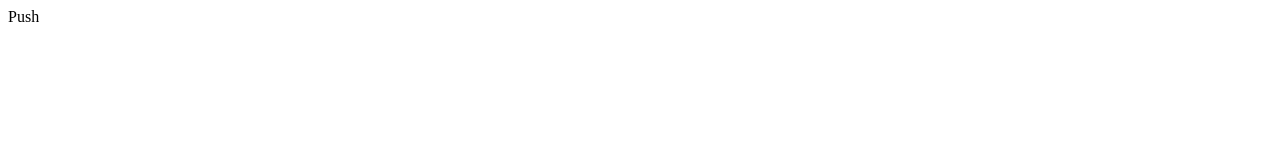
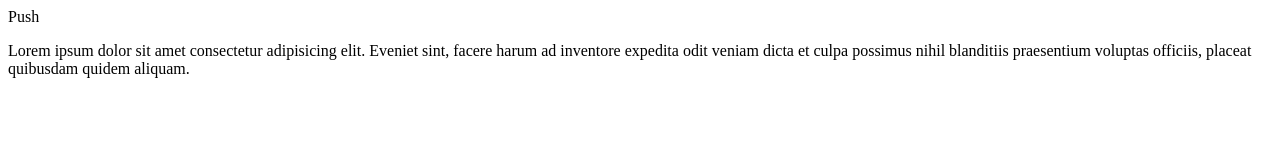
Before and after one commit to tim003/learn-git, a plain HTML site: page index.html in a window 1280 px wide. Drawn offline with Linux system fonts and the light colour scheme.

Commit message:
add paragraph in index

```diff
--- a/index.html
+++ b/index.html
@@ -7,5 +7,6 @@
 </head>
 <body>
     Push
+    <p>Lorem ipsum dolor sit amet consectetur adipisicing elit. Eveniet sint, facere harum ad inventore expedita odit veniam dicta et culpa possimus nihil blanditiis praesentium voluptas officiis, placeat quibusdam quidem aliquam.</p>
 </body>
 </html>
```
